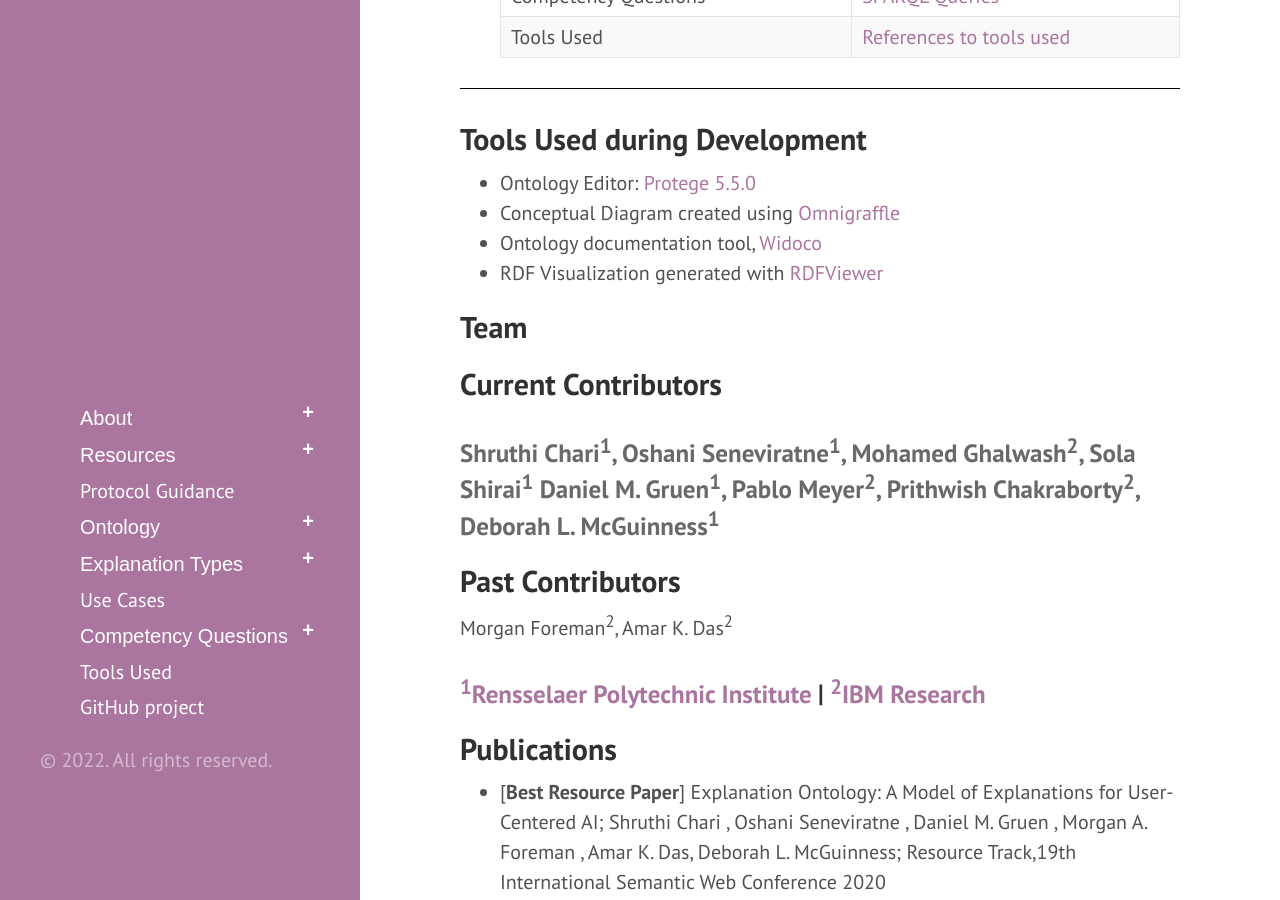
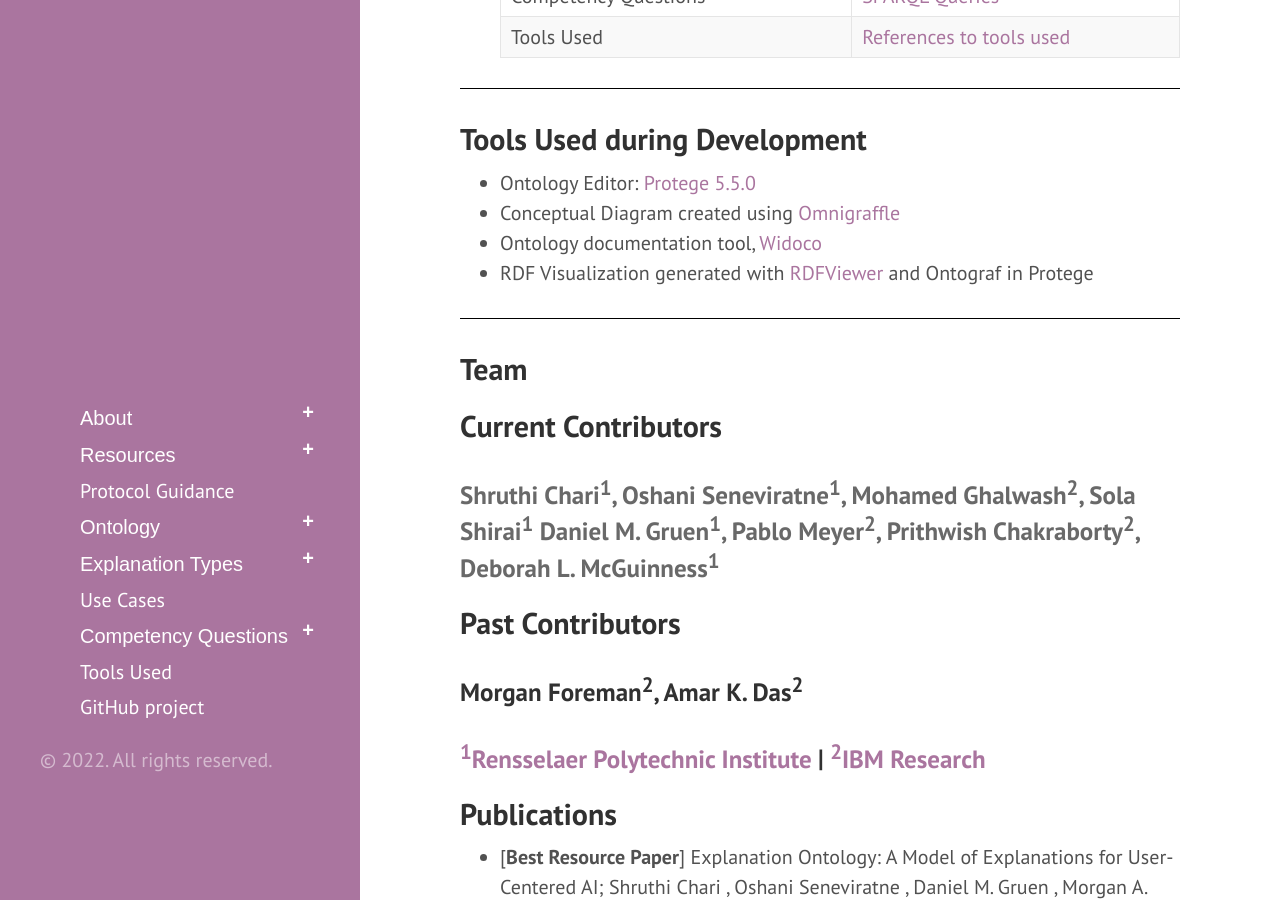
Before and after one commit to tetherless-world/explanation-ontology, a Jekyll site: the page built from index.md, in a window 1280 px wide and 900 px high, scrolled down 1571 px. Built offline with Jekyll 4.4.1, drawn with Linux system fonts in a browser that asks for light colours; our own code applies the rules of GitHub Pages for plain Markdown files; Markdown is read by kramdown in place of the engine named in the settings.

Commit message:
Update index.md

```diff
--- a/index.md
+++ b/index.md
@@ -81,18 +81,19 @@ title: Explanation Ontology: A General-Purpose, Semantic Representation for Supp
   <li>Ontology Editor: <a href="https://protege.stanford.edu/products.php#desktop-protege">Protege 5.5.0</a></li>
   <li>Conceptual Diagram created using <a href="https://www.omnigroup.com/omnigraffle/">Omnigraffle</a></li>
   <li>Ontology documentation tool, <a href="https://github.com/dgarijo/Widoco">Widoco</a></li>
-  <li>RDF Visualization generated with <a href="http://jimmccusker.github.io/rdfviewer/">RDFViewer</a></li>
+  <li>RDF Visualization generated with <a href="http://jimmccusker.github.io/rdfviewer/">RDFViewer</a> and Ontograf in Protege</li>
   </ul>
   </content>
   <!--<iframe src="https://tetherless-world.github.io/explanation-ontology/WidocoDocumentation/index-en.html" style="width:100%;"/>-->
 
+    <hr/>
     <article class="mb-5" id="contributors">
 <content>
   <h2>Team</h2>
   <h2>Current Contributors</h2>
    <h3 style="color:dimgrey;">Shruthi Chari<sup>1</sup>, Oshani Seneviratne<sup>1</sup>, Mohamed Ghalwash<sup>2</sup>, Sola Shirai<sup>1</sup> Daniel M. Gruen<sup>1</sup>, Pablo Meyer<sup>2</sup>, Prithwish Chakraborty<sup>2</sup>, Deborah L. McGuinness<sup>1</sup></h3>
   <h2>Past Contributors</h2>
-  Morgan Foreman<sup>2</sup>,  Amar K. Das<sup>2</sup>
+  <h3>Morgan Foreman<sup>2</sup>,  Amar K. Das<sup>2</sup></h3>
 <h3><a href="https://www.rpi.edu/"><sup>1</sup>Rensselaer Polytechnic Institute</a> | <a href="https://www.research.ibm.com/labs/cambridge/"><sup>2</sup>IBM Research</a></h3>
    </content>
 
```
